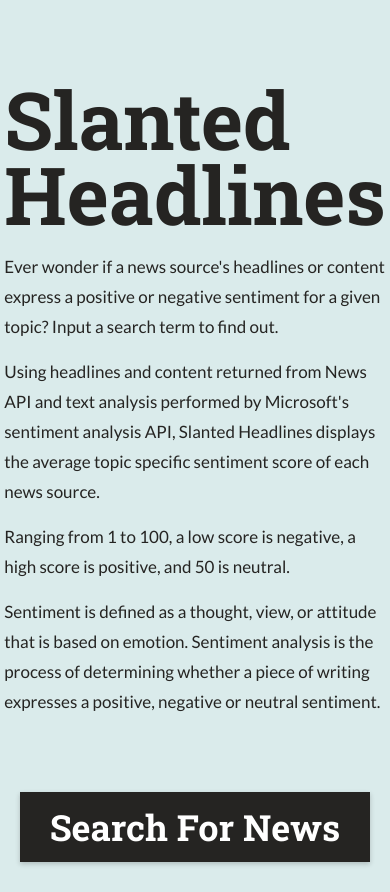
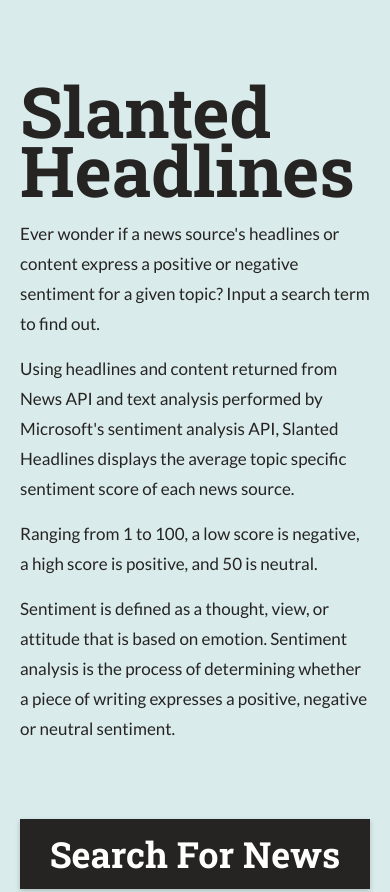
Before and after one commit to JoshWomack/news-bias-app, a plain HTML site: page index.html in a window 390 px wide. Shown: the top 892 px of the page. Drawn offline with nearby package versions, Linux system fonts and the light colour scheme.

Commit message:
fixed responsive issue for 320px screen size

```diff
--- a/style.css
+++ b/style.css
@@ -386,3 +386,14 @@ input[type="radio"]:checked+.label:after {
     }
 
 }
+
+@media screen and (max-width: 425px) {
+    header {
+        width: 100vw;
+    }
+
+    h1 {
+        font-size: 18vw;
+        line-height: 15vw;
+    }
+}
```
